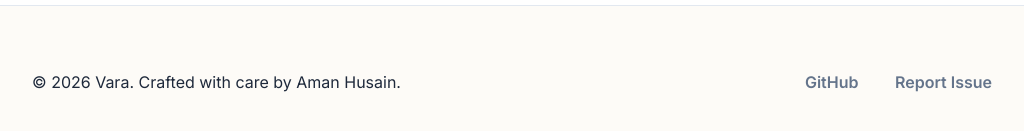
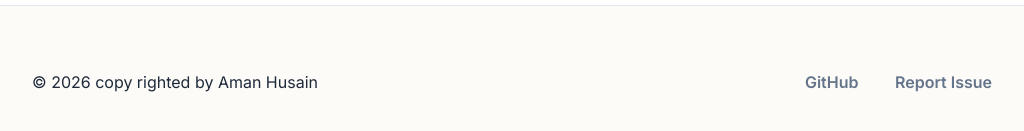
Before and after one commit to amanhusaink/varaog, an Electron app: page docs/index.html in a window 1024 px wide. Shown: the part 4577-4708 px from the top of the page. Drawn offline with Linux system fonts and the light colour scheme.

Commit message:
update footer copyright text

```diff
--- a/docs/index.html
+++ b/docs/index.html
@@ -123,7 +123,7 @@
 
   <footer>
     <div class="container footer-inner">
-      <p>&copy; 2026 Vara. Crafted with care by Aman Husain.</p>
+      <p>&copy; 2026 copy righted by Aman Husain</p>
       <div class="footer-links">
         <a href="https://github.com/amanhusaink/varaog" target="_blank">GitHub</a>
         <a href="https://github.com/amanhusaink/varaog/issues" target="_blank">Report Issue</a>
```
